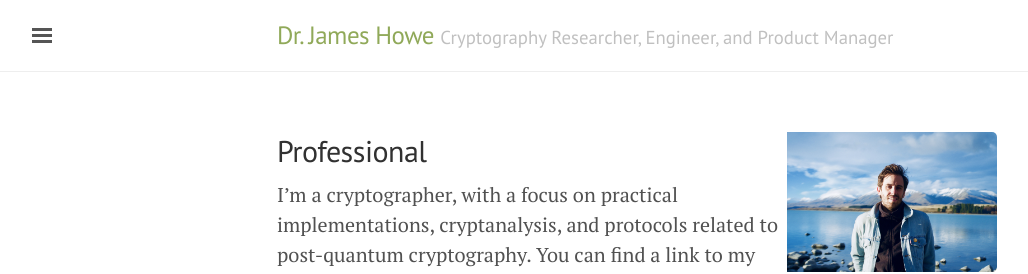
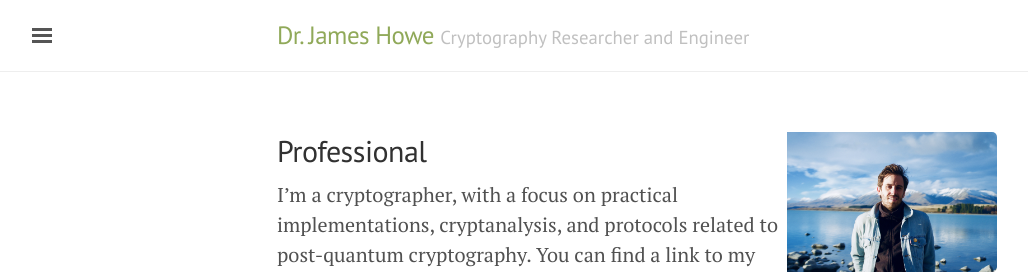
Before and after one commit to jameshoweee/jameshoweee.github.io, a Jekyll site: the page built from index.md, in a window 1280 px wide. Shown: the top 274 px of the page, without its empty margins (3-1031 px from the left). Built offline with Jekyll 4.4.1, drawn with Linux system fonts in a browser that asks for light colours.

Commit message:
Update _config.yml

```diff
--- a/_config.yml
+++ b/_config.yml
@@ -6,7 +6,7 @@ permalink:           pretty
 
 # Setup
 title:               Dr. James Howe
-tagline:             'Cryptography Researcher, Engineer, and Product Manager'
+tagline:             'Cryptography Researcher and Engineer'
 description:         'Personal home page'
 url:                 http://jameshowe.eu
 #http://lanyon.getpoole.com
```
